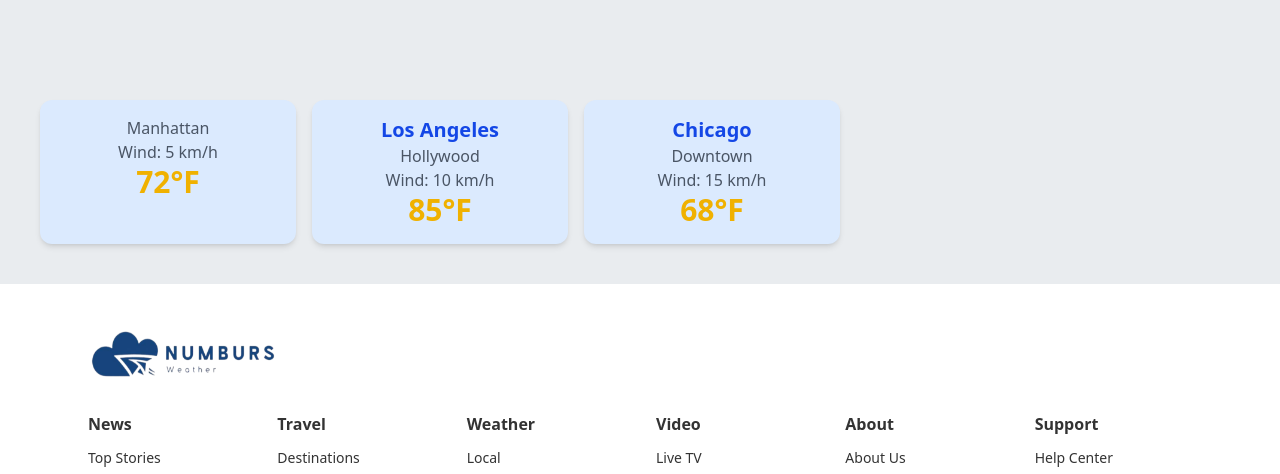
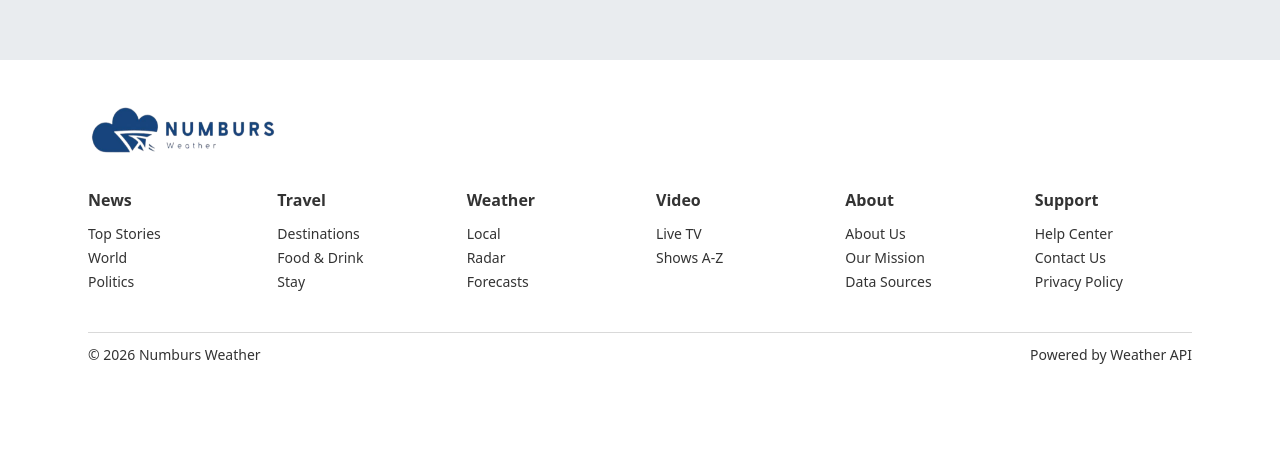
Before and after one commit to limnimoldev-netizen/Nimbus-Weather, a Vue app: page /weather in a window 1280 px wide. Shown: the part 821-1295 px from the top of the page. After the commit the page ends 1226 px from the top, so only its background shows below. Built offline with nearby package versions, Linux system fonts and the light colour scheme.

Commit message:
done feat/weather 10%

```diff
--- a/src/views/WeatherView.vue
+++ b/src/views/WeatherView.vue
@@ -19,30 +19,7 @@ import WeatherCard from '@/components/WeatherCard.vue'
         </div>
 
 
-        <div class="flex  gap-4 p-10">
 
-            <WeatherCard
-            city=""
-            temp="72°F"
-            location="Manhattan"
-            status="Sunny"
-            wind="5 km/h"/>
-
-            <WeatherCard
-            city="Los Angeles"
-            temp="85°F"
-            location="Hollywood"
-            status="Partly Cloudy"
-            wind="10 km/h"/>
-
-            <WeatherCard
-            city="Chicago"
-            temp="68°F"
-            location="Downtown"
-            status="Rainy"
-            wind="15 km/h"/>
-
-        </div>
 
 
     </div>
```
